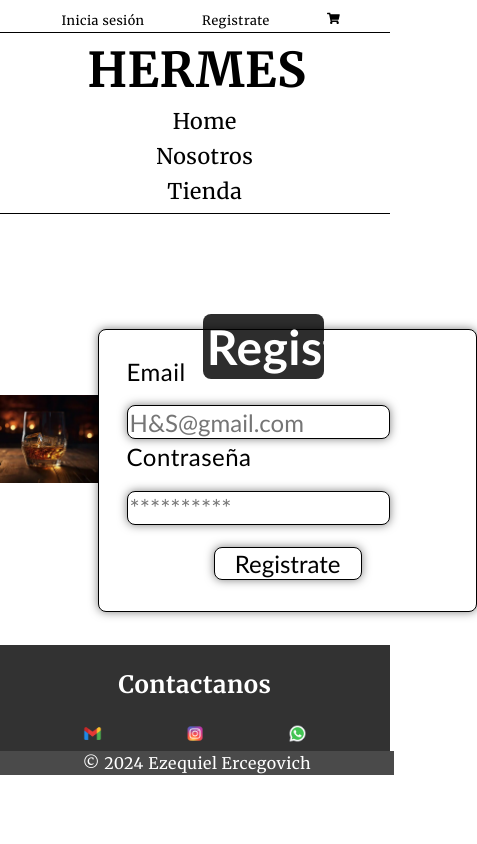
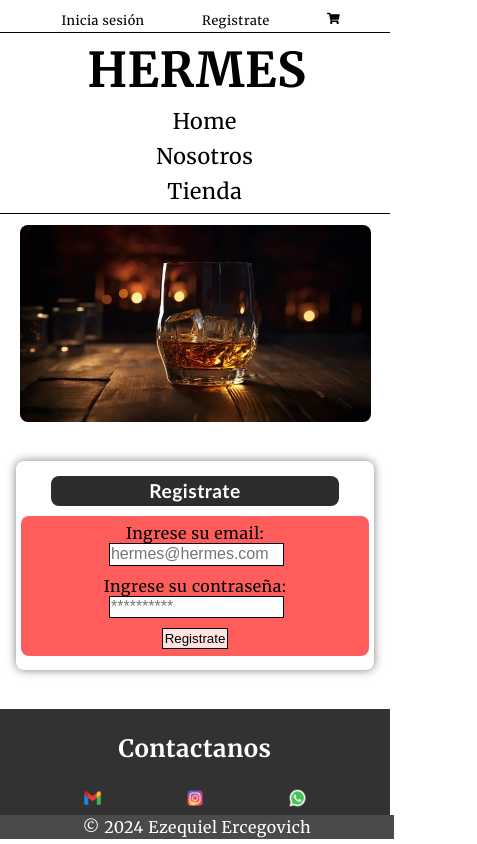
Before and after one commit to ErcegovichEzequiel/WebFrontFinal, a React (Vite) app: page /Register in a window 390 px wide. Shown: the whole page, 477 px wide, since content can reach past the window. Built offline with nearby package versions, Linux system fonts and the light colour scheme; a web font is replaced by a local one.

Commit message:
first commit

```diff
--- a/Screens/Login/Login.jsx
+++ b/Screens/Login/Login.jsx
@@ -24,23 +24,38 @@ const IniciaSesion = () => {
       setErrorText(error.message)
     }
   }
+
   return (
     <>
       <Navbar />
       <div className='containerInciarSecionCompleto'>
-        <img className="imgIS" src="./img/banner-whisky-cigarro.jpg" alt="banner-whisky-cigarro" />
+
+        <div className='containerBanner'>
+
+          <img className="imgIS" src="./img/banner-whisky-cigarro.jpg" alt="banner-whisky-cigarro" />
+
+        </div>
+
         <div className='containerForm'>
+
           <h3 className='title'>Inicia Sesion</h3>
+
           <form action="" className='containerFormIS' onSubmit={handleSubmit}>
 
-            <div>
+            <div className='containerInput'>
+
               <label htmlFor="email">Ingrese su email:</label>
-              <input type="email" id="email" name="email" className='inputIS' placeholder='H&S@gmail.com' />
+
+              <input type="email" id="email" name="email" className='inputIS' placeholder='hermes@hermes.com' />
+
             </div>
 
-            <div>
+            <div className='containerInput'>
+
               <label htmlFor="password">Ingrese su contraseña:</label>
+
               <input type="password" id="password" name="password" className='inputIS' placeholder='********' />
+
             </div>
 
             {errorText
@@ -53,7 +68,30 @@ const IniciaSesion = () => {
             <button type="submit" className='btnIS'>Iniciar Sesion</button>
 
           </form>
+
         </div>
+
+        <div className='containerText'>
+          <h3>¡Bienvenido a Nuestra Exclusiva Comunidad de Whisky!</h3>
+          <p>
+            Para realizar compras en nuestra tienda y disfrutar de una experiencia de compra personalizada, por favor inicia sesión en tu cuenta. Como miembro registrado, tendrás acceso a:
+          </p>
+          <p>
+            <b>Compras Exclusivas:</b> Solo los usuarios registrados pueden realizar compras.
+            <br />
+            <b>Ofertas y Descuentos:</b> Disfruta de descuentos especiales y promociones.
+            <br />
+            <b>Acceso Prioritario:</b> Sé el primero en conocer nuestras nuevas llegadas y ediciones limitadas.
+            <br />
+            <b>Eventos Especiales:</b> Participa en catas y eventos exclusivos para miembros.
+          </p>
+
+          <p>
+            Iniciar sesión es rápido y sencillo. ¡No te pierdas estos beneficios exclusivos!
+          </p>
+
+        </div>
+
       </div>
       <Footer />
     </>
--- a/Screens/Register/Register.jsx
+++ b/Screens/Register/Register.jsx
@@ -29,18 +29,35 @@ const Registrate = () => {
     <>
       <Navbar />
       <div className='containerInciarSecionCompleto'>
-        <img className="imgRegistro" src="./img/vaso-whisky.jpg" alt="vaso-whisky" />
+
+      <div className='containerBanner'>
+
+        <img className="imgIS" src="./img/vaso-whisky.jpg" alt="vaso-whisky" />
+
+        </div>
+
         <div className='containerForm'>
-          <h3 className='titleRegistro'>Registrate</h3>
+
+          <h3 className='title'>Registrate</h3>
+
           <form action="" className='containerFormIS' onSubmit={handleSubmit}>
-            <div>
-              <label htmlFor="email">Email</label>
-              <input type="email" id="email" name="email" placeholder='H&S@gmail.com' className='inputIS'  />
+
+            <div className='containerInput'>
+
+              <label htmlFor="email">Ingrese su email:</label>
+
+              <input type="email" id="email" name="email" placeholder='hermes@hermes.com' className='inputIS'  />
+
             </div>
-            <div>
-              <label htmlFor="password">Contraseña</label>
+
+            <div className='containerInput'>
+
+              <label htmlFor="password">Ingrese su contraseña:</label>
+
               <input type="password" id="password" name="password" className="inputIS" placeholder="**********"  />
+
             </div>
+
             {errorText
               &&
               <span style={{ color: 'red' }}>
@@ -51,7 +68,9 @@ const Registrate = () => {
             <button type="submit" className='btnIS'>Registrate</button>
 
           </form>
+
         </div>
+
       </div>
       <Footer />
     </>
--- a/Styles/Desarrollador.css
+++ b/Styles/Desarrollador.css
@@ -2,6 +2,10 @@
   max-width: 80%;
   margin: 0 auto;
   padding: 5%;
+  margin-bottom: 5%;
+  display: flex;
+  flex-wrap: wrap;
+  justify-content: space-between;
 }
 
 .containerDesarrollador h1 {
@@ -82,3 +86,14 @@
   padding: 1%;
   width: 100%;
 }
+
+@media (min-width: 375px) and (max-width: 825px) {
+  .containerDesarrollador {
+    max-width: 90%;
+  }
+
+  .cartaDesarrollador {
+    width: 100%;
+    margin-bottom: 5%;
+  }
+}
--- a/Styles/Footer.css
+++ b/Styles/Footer.css
@@ -5,6 +5,7 @@
     align-items: center;
     height: auto;
     width: 100%;
+    margin-bottom: 0;
 }
 
 .footer h3 {
--- a/Styles/IniciaSesion-Registro.css
+++ b/Styles/IniciaSesion-Registro.css
@@ -1,113 +1,141 @@
 .containerInciarSecionCompleto {
+    display: flex;
+    flex-direction: column;
+    align-items: center;
+    justify-content: center;
+    margin-bottom: 5%;
+}
+
+.containerInciarSecionCompleto .containerBanner {
+    display: flex;
+    flex-direction: column;
+    align-items: center;
+    justify-content: center;
+    margin-top: 3%;
+}
+
+.containerInciarSecionCompleto .containerBanner .imgIS {
+    width: 100%;
+    border-radius: 8px;
+}
+
+.containerInciarSecionCompleto .containerForm {
+    display: flex;
+    flex-direction: column;
+    align-items: center;
+    justify-content: center;
+    margin-top: 3%;
+    box-shadow: 0 0 10px 0 rgba(0, 0, 0, 0.5);
+    padding: 1%;
+    border-radius: 8px;
+    width: 70%;
+    margin-bottom: 3%;
+}
+
+.containerInciarSecionCompleto .containerForm .title {
+    font-size: 150%;
+    font-family: 'Trebuchet MS', 'Lucida Sans Unicode', 'Lucida Grande', 'Lucida Sans', Arial, sans-serif;
+    padding: 1%;
+    border-radius: 8px;
+    margin-bottom: 3%;
+    margin-top: 3%;
+    text-align: center;
+    width: 80%;
+    background-color: rgba(0, 0, 0, 0.824);
+    color: #ffffff;
+}
+
+.containerInciarSecionCompleto .containerForm .containerFormIS {
+    display: flex;
+    flex-direction: column;
+    align-items: center;
+    justify-content: center;
+    width: 85%;
+    background-color: rgba(255, 58, 58, 0.824);
+    padding: 2%;
+    border-radius: 8px;
+    margin-bottom: 3%;
+}
+
+.containerInciarSecionCompleto .containerForm .containerFormIS .containerInput {
     display: flex;
     flex-direction: row;
     align-items: center;
-    justify-content: center;
-    width: 100%;
-    height: auto;
-    margin-top: 5%;
-    margin-bottom: 5%;
-}
-
-.containerInciarSecionCompleto .imgIS {
-    width: 60%;
-    height: auto;
-    border-radius: 8px;
-    margin-left: -10%;
-}
-
-.containerInciarSecionCompleto .title {
-    font-family: 'Trebuchet MS', 'Lucida Sans Unicode', 'Lucida Grande', 'Lucida Sans', Arial, sans-serif;
-    font-size: 300%;
-    color: rgb(255, 255, 255);
-    position: absolute;
-    z-index: 1;
-    margin-left: 5%;
-    margin-top: -15%;
-    background-color: rgba(0, 0, 0, 0.824);
-    padding: 1%;
-    border-radius: 8px;
-    width: 29%;
-    text-align: center;
-}
-
-.containerForm {
-    display: flex;
-    align-items: center;
-    justify-content: center;
-    flex-direction: column;
+    margin-bottom: 3%;
+    width: 80%;
+    justify-content: flex-end;
 
 }
 
-.containerFormIS {
-    display: flex;
-  flex-direction: column;
-  align-items: center;
-  justify-content: center;
-  margin-top: 35%;
-  margin-bottom: 5%;
-  width: 118%;
-  padding: 10%;
-  background-color: rgb(255, 255, 255);
-  border-radius: 8px;
-  border: 1px solid rgb(0, 0, 0);
-  font-family: 'Trebuchet MS', 'Lucida Sans Unicode', 'Lucida Grande', 'Lucida Sans', Arial, sans-serif;
-  font-size: 150%;
-  font-weight: 400;
-  color: rgb(0, 0, 0);
-  box-shadow: 0 0 10px 0 rgba(0, 0, 0, 0.5);
-  margin-left: 25%;
+.containerInciarSecionCompleto .containerForm .containerFormIS .containerInput .inputIS {
+    font-size: 110%;
+    text-align: justify;
+    margin-left: 1%;
+    width: 64%;
+    padding: 0.5%;
+    border: 1px solid black;
 }
 
-.inputIS {
-    width: 80%;
-    height: 30px;
-    margin: 6% 0 1% 0;
-    border-radius: 8px;
-    border: 1px solid rgb(0, 0, 0);
-    font-family: 'Trebuchet MS', 'Lucida Sans Unicode', 'Lucida Grande', 'Lucida Sans', Arial, sans-serif;
-    font-size: 100%;
-    font-weight: 400;
-    color: rgb(0, 0, 0);
-    box-shadow: 0 0 10px 0 rgba(0, 0, 0, 0.5);
+.containerInciarSecionCompleto .containerForm .containerFormIS .btnIS {
+    padding: 0.5%;
+    border: 1px solid black;
+    cursor: pointer;
+    background-color: rgba(255, 255, 255, 0.824);
 }
 
-.btnIS {
-    width: 46%;
-    height: auto;
-    margin: 6% 0 1% 0;
-    border-radius: 8px;
-    border: 1px solid rgb(0, 0, 0);
-    font-family: 'Trebuchet MS', 'Lucida Sans Unicode', 'Lucida Grande', 'Lucida Sans', Arial, sans-serif;
-    font-size: 100%;
-    font-weight: 400;
-    color: rgb(0, 0, 0);
-    box-shadow: 0 0 10px 0 rgba(0, 0, 0, 0.5);
-    background-color: rgb(255, 255, 255);
-    cursor: pointer;
+.containerInciarSecionCompleto .containerForm .containerFormIS .btnIS:hover {
+    background-color: rgba(164, 164, 164, 0.824);
 }
 
+.containerInciarSecionCompleto .containerText {
+    display: flex;
+    flex-direction: column;
+    align-items: center;
+    justify-content: center;
+    margin-bottom: 3%;
+    width: 70%;
+   line-height: 2;
+}
 
-/* Registrate */
+.containerInciarSecionCompleto .containerText p {
+    font-family: 'Trebuchet MS', 'Lucida Sans Unicode', 'Lucida Grande', 'Lucida Sans', Arial, sans-serif;
+    font-size: 105%;
+    width: 90%;
+}
 
-.containerInciarSecionCompleto .imgRegistro {
-    width: 40%;
-    height: auto;
-    border-radius: 8px;
-    margin-left: -10%;
-    margin-top: 5%;
+@media (min-width: 375px) and (max-width: 825px) {
+    .containerInciarSecionCompleto .containerForm {
+        width: 90%;
+        margin-bottom: 5%;
+        margin-top: 10%;
+    }
+
+    .containerInciarSecionCompleto .containerForm .containerFormIS {
+        width: 95%;
+    }
+
+    .containerInciarSecionCompleto .containerBanner .imgIS {
+        width: 90%;
+    }
+
+    .containerInciarSecionCompleto .containerForm .title {
+        font-size: 120%;
+    }
+
+    .containerInciarSecionCompleto .containerForm .containerFormIS .containerInput {
+        display: flex;
+        flex-direction: column;
+        align-items: center;
+        justify-content: center;
+
+    }
+
+    .containerInciarSecionCompleto .containerForm .containerFormIS .containerInput label {
+        font-size: 100%;
+    }
+
+    .containerInciarSecionCompleto .containerForm .containerFormIS .containerInput .inputIS {
+        font-size: 100%;
+    }
+
 }
-.containerInciarSecionCompleto .titleRegistro {
-    font-family: 'Trebuchet MS', 'Lucida Sans Unicode', 'Lucida Grande', 'Lucida Sans', Arial, sans-serif;
-    font-size: 300%;
-    color: rgb(255, 255, 255);
-    position: absolute;
-    z-index: 1;
-    margin-left: 5%;
-    margin-top: -30%;
-    background-color: rgba(0, 0, 0, 0.824);
-    padding: 1%;
-    border-radius: 8px;
-    width: 29%;
-    text-align: center;
-}
```
